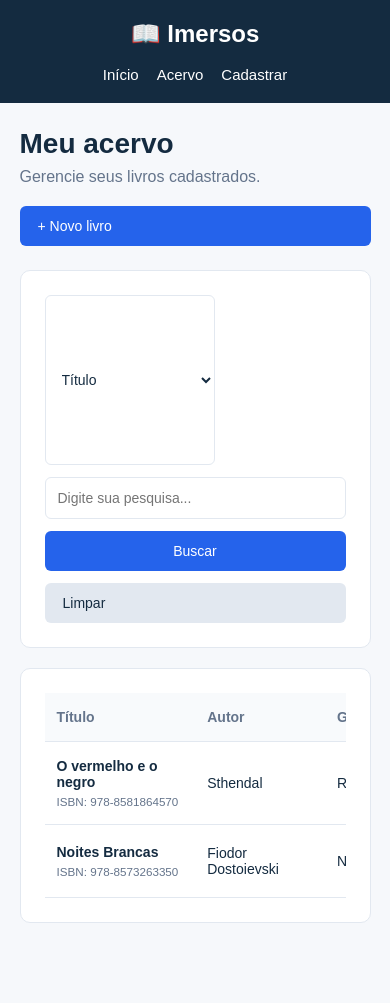
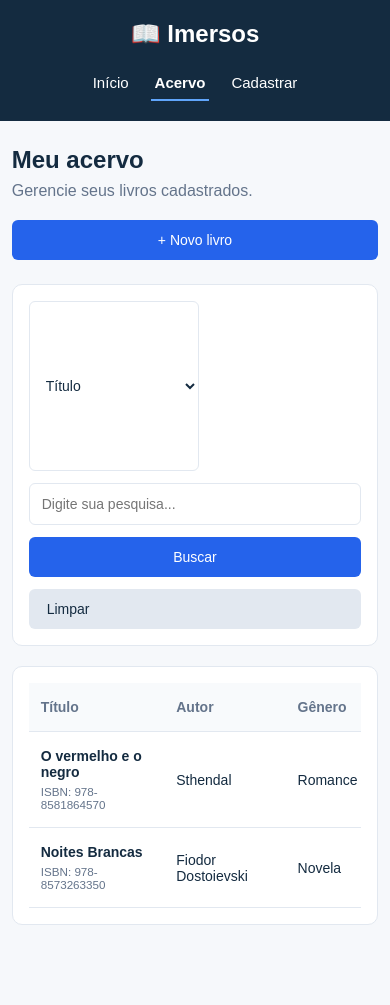
Before and after one commit to C14-Inatel-2026-2/Imersos, a Flask app: page /livros in a window 390 px wide. Before the commit the page ends 923 px from the top, so only its background shows below. Run offline with Flask 3, Linux system fonts and the light colour scheme.

Commit message:
feat: improving the navigation and usuability of the web

```diff
--- a/static/css/style.css
+++ b/static/css/style.css
@@ -108,19 +108,23 @@ h1 {
 /* Mensagens */
 
 .alert {
-    padding: 14px 18px;
-    border-radius: 6px;
+    padding: 15px 18px;
+    border-radius: 8px;
     margin-bottom: 20px;
+    font-size: 14px;
+    border: 1px solid transparent;
 }
 
-.sucesso {
-    background-color: #DCFCE7;
+.alert.sucesso {
+    background: #DCFCE7;
     color: #166534;
+    border-color: #86EFAC;
 }
 
-.erro {
-    background-color: #FEE2E2;
+.alert.erro {
+    background: #FEE2E2;
     color: #991B1B;
+    border-color: #FCA5A5;
 }
 
 /* Responsividade */
@@ -326,3 +330,76 @@ h1 {
         min-width: 700px;
     }
 }
+
+/* Status de leitura */
+
+.status {
+    display: inline-block;
+    padding: 6px 12px;
+    border-radius: 20px;
+    font-size: 12px;
+    font-weight: 600;
+    white-space: nowrap;
+}
+
+.status-pendente {
+    background: #F1F5F9;
+    color: #475569;
+}
+
+.status-lendo {
+    background: #DBEAFE;
+    color: #1D4ED8;
+}
+
+.status-concluido {
+    background: #DCFCE7;
+    color: #166534;
+}
+
+.nav-links a {
+    padding: 8px 4px;
+    border-bottom: 2px solid transparent;
+    transition: border-color 0.2s;
+}
+
+.nav-links a.active {
+    border-bottom-color: #60A5FA;
+    font-weight: 600;
+}
+
+@media (max-width: 600px) {
+    .container {
+        width: 94%;
+    }
+
+    .card {
+        padding: 16px;
+    }
+
+    h1 {
+        font-size: 24px;
+    }
+
+    .page-header {
+        align-items: stretch;
+    }
+
+    .page-header .btn {
+        text-align: center;
+    }
+
+    .form-actions {
+        flex-direction: column;
+    }
+
+    .form-actions .btn {
+        width: 100%;
+        text-align: center;
+    }
+
+    .nav-links {
+        justify-content: center;
+        flex-wrap: wrap;
+    }
+}
--- a/templates/base.html
+++ b/templates/base.html
@@ -20,9 +20,18 @@
             </a>
 
             <nav class="nav-links">
-                <a href="{{ url_for('index') }}">Início</a>
-                <a href="{{ url_for('listar_livros') }}">Acervo</a>
-                <a href="{{ url_for('cadastrar_livro') }}">Cadastrar</a>
+                <a href="{{ url_for('index') }}"
+                class="{{ 'active' if request.endpoint == 'index' else '' }}">
+                    Início
+                </a>
+                <a href="{{ url_for('listar_livros') }}"
+                class="{{ 'active' if request.endpoint in ['listar_livros', 'editar_livro'] else '' }}">
+                    Acervo
+                </a>
+                <a href="{{ url_for('cadastrar_livro') }}"
+                class="{{ 'active' if request.endpoint == 'cadastrar_livro' else '' }}">
+                    Cadastrar
+                </a>
             </nav>
         </div>
     </header>
--- a/templates/livros.html
+++ b/templates/livros.html
@@ -89,8 +89,21 @@
                         <td>{{ livro.autor }}</td>
                         <td>{{ livro.genero }}</td>
                         <td>{{ livro.ano }}</td>
-                        <td>{{ livro.status_leitura }}</td>
-
+                        <td>
+                            {% if livro.status_leitura == "nao_iniciado" %}
+                                <span class="status status-pendente">
+                                    Não iniciado
+                                </span>
+                            {% elif livro.status_leitura == "lendo" %}
+                                <span class="status status-lendo">
+                                    Lendo
+                                </span>
+                            {% elif livro.status_leitura == "concluido" %}
+                                <span class="status status-concluido">
+                                    Concluído
+                                </span>
+                            {% endif %}
+                        </td>
                         <td>
                             <div class="actions">
                                 <a
```
